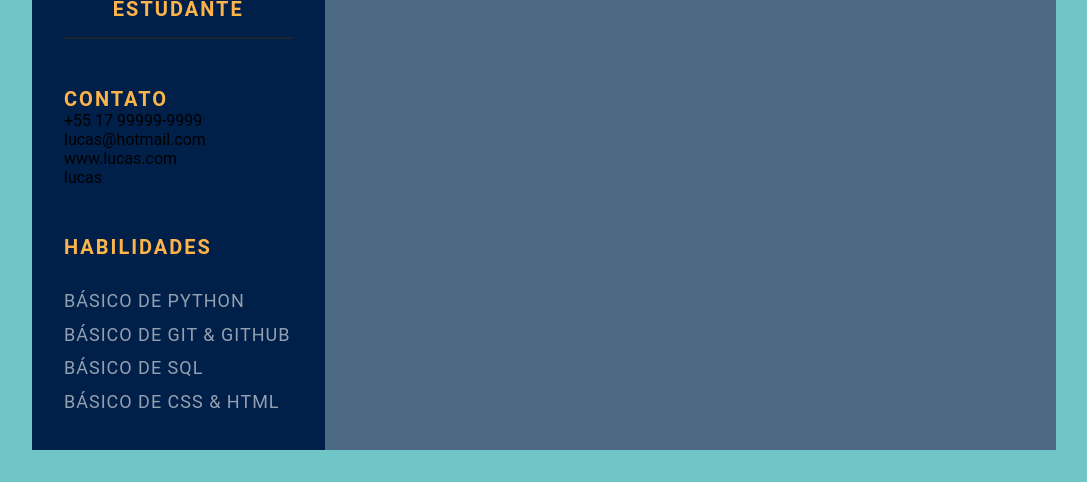
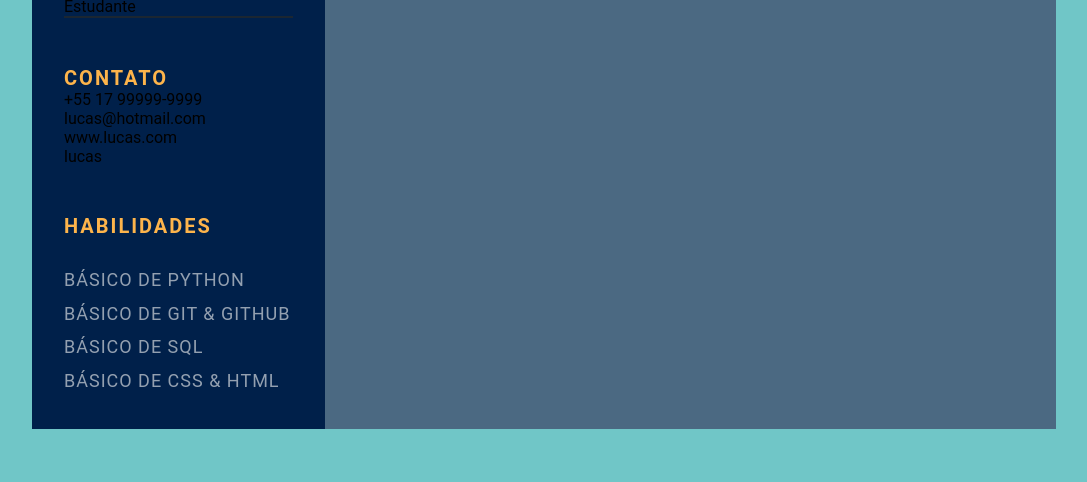
Before and after one commit to O-Aprendiz-Python/O-Aprendiz-Python, a plain HTML site: page index.html in a window 1280 px wide. Shown: the part 544-1026 px from the top of the page, without its empty margins (96-1183 px from the left). After the commit the page ends 1005 px from the top, so only its background shows below. Drawn offline with Linux system fonts and the light colour scheme.

```diff
--- a/index.html
+++ b/index.html
@@ -16,7 +16,7 @@
                 <div class="profile">
                     <img class="profile-image" src="img/profile-image.jpeg" alt="Profile image">
                     <p class="name">Lucas E</p>
-                    <p class="profession"> Estudante</p>
+                    <p classmeupaunoseucu="profession"> Estudante</p>
                 </div>
                 <div class="content-info">
                     <p class="left-title">Contato</p>
```
